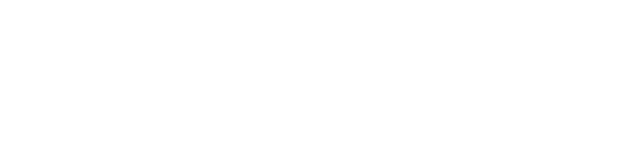
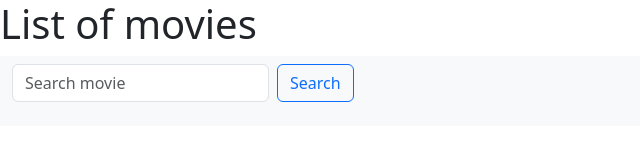
Before and after one commit to Cyber-Geooorge/movies, a plain HTML site: page list_of_movies/index.html in a window 1280 px wide. Shown: the whole page, without its empty margins (0-640 px from the left). Drawn offline with nearby package versions, Linux system fonts and the light colour scheme.

Commit message:
Update index.html

```diff
--- a/list_of_movies/index.html
+++ b/list_of_movies/index.html
@@ -1,12 +1,39 @@
-      <!DOCTYPE html>
 <html lang="en">
 <head>
     <meta charset="UTF-8">
     <meta http-equiv="X-UA-Compatible" content="IE=edge">
     <meta name="viewport" content="width=device-width, initial-scale=1.0">
-        <title>Movies</title>
+    <title>List of movies</title>
+    <link href="https://cdn.jsdelivr.net/npm/bootstrap@5.3.0-alpha3/dist/css/bootstrap.min.css" rel="stylesheet" integrity="sha384-KK94CHFLLe+nY2dmCWGMq91rCGa5gtU4mk92HdvYe+M/SXH301p5ILy+dN9+nJOZ" crossorigin="anonymous">
 </head>
 <body>
 
+  <h1>List of movies</h1>
+
+  <nav class="navbar navbar-light bg-light">
+    <div class="container-fluid">
+      <form class="d-flex" id="form">
+        <input
+          class="form-control me-2"
+          type="search"
+          placeholder="Search movie"
+          aria-label="Search"
+          id="search_input"
+        />
+        <button
+          class="btn btn-outline-primary"
+          type="submit"
+          id="search_button"
+        >
+          Search
+        </button>
+      </form>
+    </div>
+  </nav>
+
+  <script src="https://cdn.jsdelivr.net/npm/bootstrap@5.3.0-alpha3/dist/js/bootstrap.bundle.min.js" integrity="sha384-ENjdO4Dr2bkBIFxQpeoTz1HIcje39Wm4jDKdf19U8gI4ddQ3GYNS7NTKfAdVQSZe" crossorigin="anonymous"></script>
+
+    <script src="script.js"></script>
+    <script src="config.js"></script>
 </body>
 </html>
```
Lines whose indentation alone changed are shown as unchanged.
